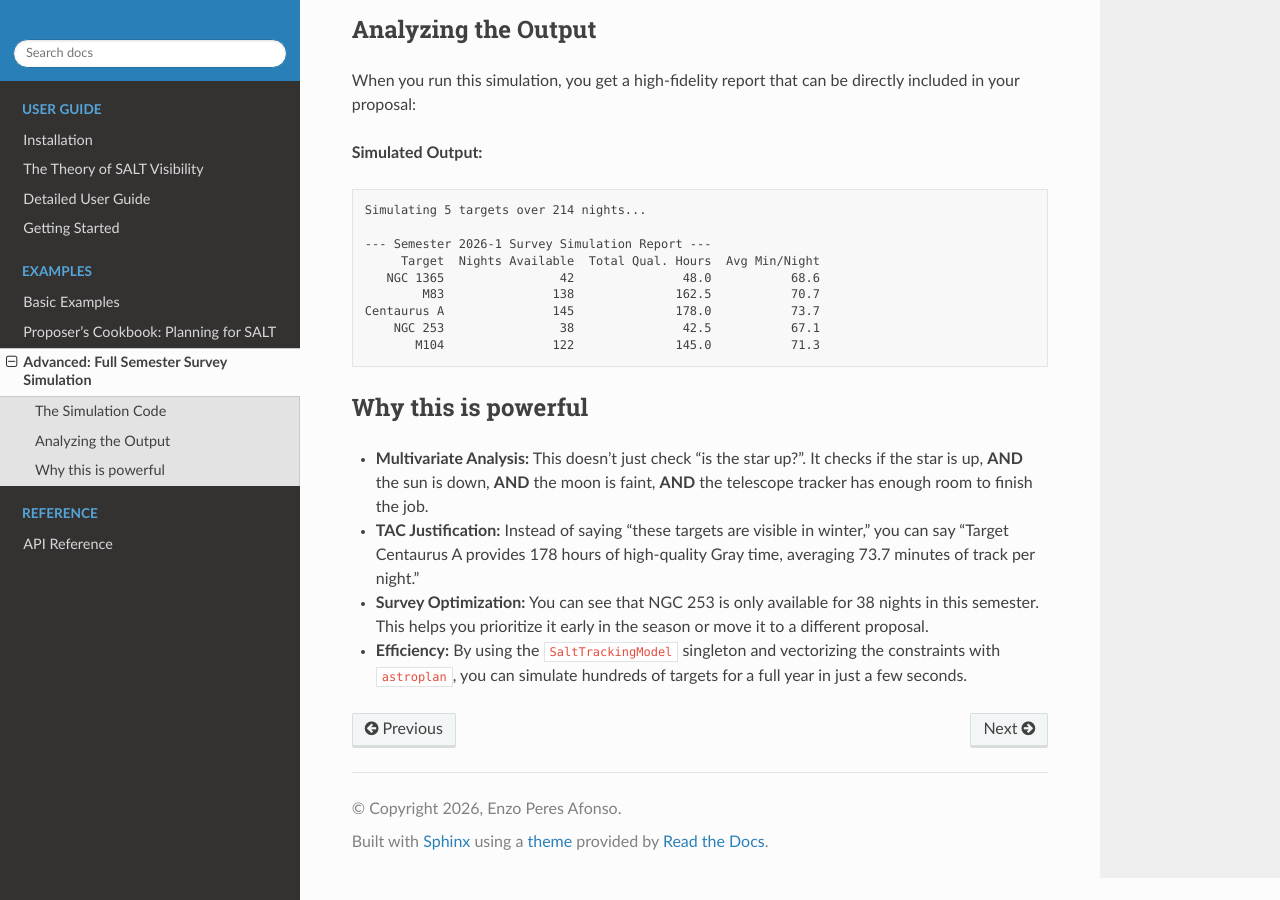
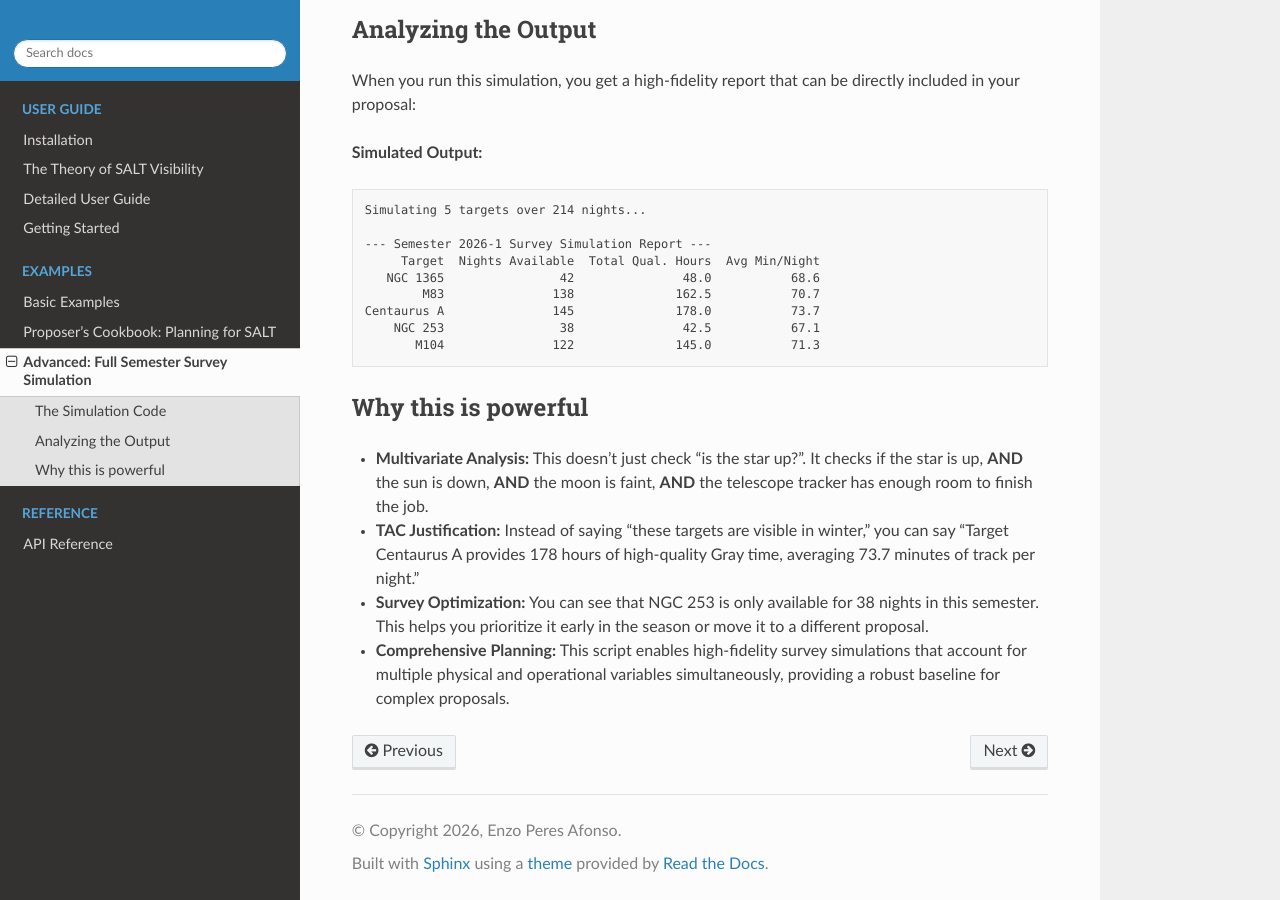
Before and after one commit to enzoperesafonso/SALTshaker, a Sphinx documentation site: the page built from docs/advanced_example.rst, in a window 1280 px wide and 900 px high, scrolled down 1986 px. Built offline with Sphinx 7.4.7 and the Read the Docs theme 3.1.0, drawn with Linux system fonts in a browser that asks for light colours.

Commit message:
chore: removed line in docs

```diff
--- a/docs/advanced_example.rst
+++ b/docs/advanced_example.rst
@@ -117,4 +117,4 @@ Why this is powerful
 *   **Multivariate Analysis:** This doesn't just check "is the star up?". It checks if the star is up, **AND** the sun is down, **AND** the moon is faint, **AND** the telescope tracker has enough room to finish the job.
 *   **TAC Justification:** Instead of saying "these targets are visible in winter," you can say "Target Centaurus A provides 178 hours of high-quality Gray time, averaging 73.7 minutes of track per night."
 *   **Survey Optimization:** You can see that NGC 253 is only available for 38 nights in this semester. This helps you prioritize it early in the season or move it to a different proposal.
-*   **Efficiency:** By using the ``SaltTrackingModel`` singleton and vectorizing the constraints with ``astroplan``, you can simulate hundreds of targets for a full year in just a few seconds.
+*   **Comprehensive Planning:** This script enables high-fidelity survey simulations that account for multiple physical and operational variables simultaneously, providing a robust baseline for complex proposals.
```
